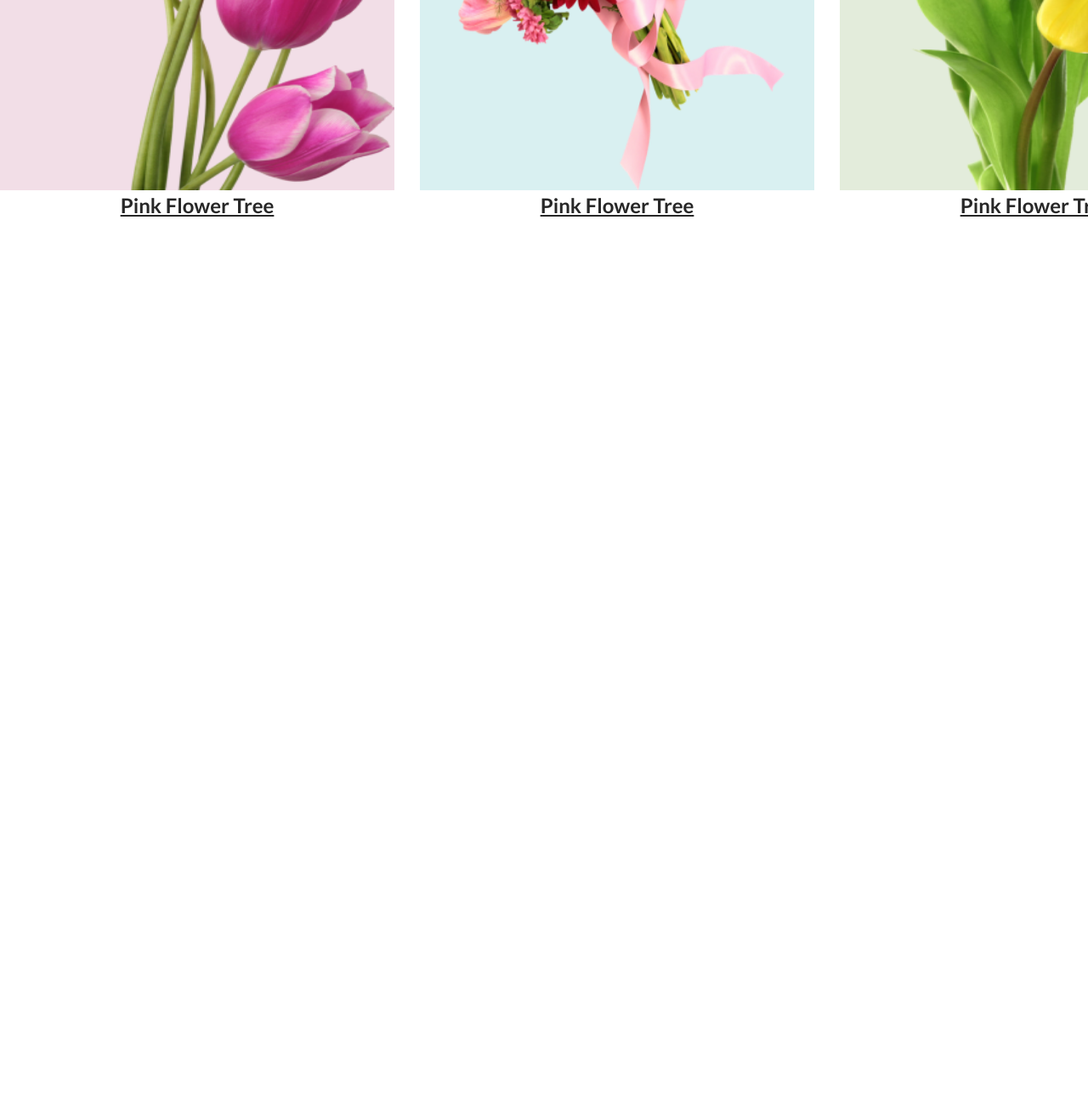
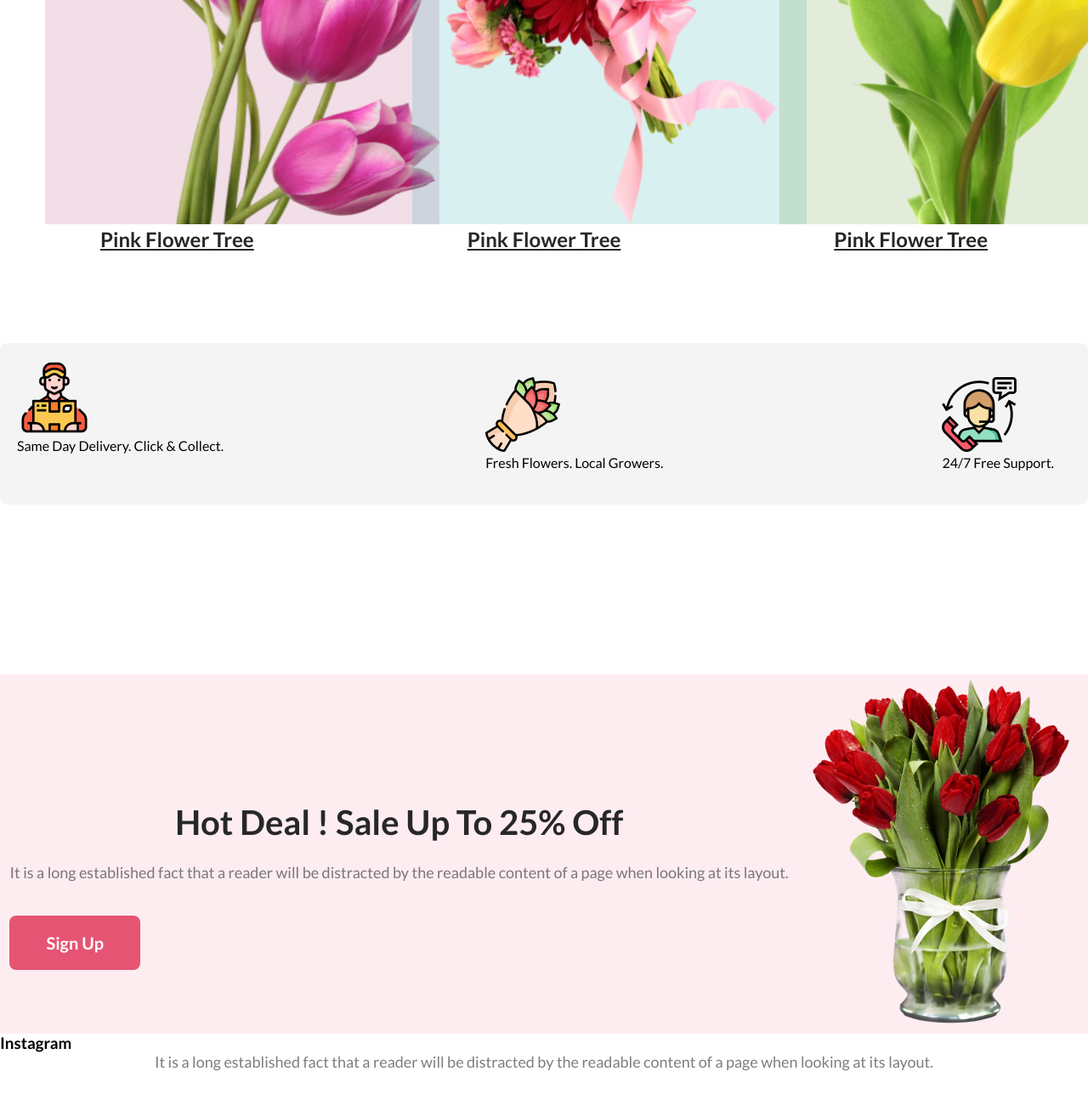
Before and after one commit to motasn/online-flower-shop, a plain HTML site: page index.html in a window 1280 px wide. Shown: the part 1433-2734 px from the top of the page at 85% size. Before the commit the page ends 1689 px from the top, so only its background shows below. Drawn offline with Linux system fonts and the light colour scheme.

Commit message:
instagram

```diff
--- a/index.html
+++ b/index.html
@@ -35,20 +35,72 @@
 <div class="Featured-contener">
     <div class="Featured-img">
 <img class="image-bg-1" src="image/pngwing 6.png" alt="">
-<p>Pink Flower Tree</p>
+ <div>
+    <p>Pink Flower Tree</p>
+ </div>
     </div>
 
     <div class="Featured-img">
 <img class="image-bg-3" src="image/pngwing 5.png" alt="">
-<p>Pink Flower Tree</p>
+<div>
+    <p>Pink Flower Tree</p>
+</div>
     </div>
+
+
     <div class="Featured-img">
         <img  class="image-bg-2" src="image/pngwing 7.png" alt="">
+    <div>
         <p>Pink Flower Tree</p>
+    </div>
             </div>
 </div>
 
  </section>
+
+
+ <section id="serves">
+   <div class="serves-contaner">
+     <div class="serves-option">
+     <img src="image/Group 57.png" alt="">
+     <p>Same Day Delivery. Click & Collect.</p>
+     </div>
+     <div class="serves-option">
+        <div class="serves-option">
+            <img src="image/Group 58.png" alt="">
+            <p>Fresh Flowers. Local Growers.</p>
+            </div>
+     </div>
+     <div class="serves-option">
+        <div class="serves-option">
+            <img src="image/Group 59.png" alt="">
+            <p>24/7 Free Support.</p>
+            </div>
+     </div>
+   </div>
+ </section>
+
+<section class="hot-deal">
+    <div class="deal-contaner">
+        <div class="hot-deal-tex">
+        <h2>Hot Deal ! Sale Up To 25% <span class="Off">Off</span> </h2>
+        <p>It is a long established fact that a reader will be distracted by the readable content of a page when looking at its layout.</p>
+        <button>Sign Up</button>
+        </div>
+        <div class="hot-deal-img">
+<img src="image/pngwing 8.png" alt="">
+        </div>
+    </div>
+</section>
+
+
+<section class="Instagram">
+    <div class="Instagram-contaner">
+    <h3> Instagram</h3>
+    <p>It is a long established fact that a reader will be distracted by the readable content of a page when looking at its layout.</p>
+
+    </div>
+</section>
 </main>
 
 <footer>
--- a/styles/flower.css
+++ b/styles/flower.css
@@ -4,7 +4,7 @@
     border: 0px;
 }
 
-header {
+header ,.deal-contaner{
     background: rgba(229, 84, 115, 0.10);
 }
 
@@ -42,7 +42,7 @@ header {
     margin-bottom: 40px;
 }
 
-.banner-text button {
+.banner-text button , .deal-contaner button{
     color: #FFF;
     font-size: 20px;
     font-weight: 700;
@@ -55,6 +55,7 @@ header {
     width: auto 120px;
     cursor: pointer;
     transition: all 1s;
+
 
 }
 
@@ -70,7 +71,7 @@ button:hover {
 }
 
 
-.Featured-titel {
+.Featured-titel ,.deal-contaner h2 ,.Instagram-contaner h2 {
     color: #272727;
     text-align: center;
     font-size: 40px;
@@ -79,18 +80,21 @@ button:hover {
     padding-bottom: 24px;
 }
 
-.Featured-p {
+.Featured-p ,.deal-contaner p ,.Instagram-contaner p{
     color: rgba(39, 39, 39, 0.60);
     text-align: center;
     font-size: 18px;
     font-weight: 400;
+    padding-bottom: 40px;
 
 }
 
 .Featured-contener {
     display: flex;
-    gap: 30px;
+    gap: 15px;
     align-items: center;
+    justify-content: space-around;
+
 }
 
 .Featured-img p {
@@ -100,6 +104,8 @@ button:hover {
     font-size: 24px;
     font-weight: 700;
     text-decoration-line: underline;
+
+
 
 }
 
@@ -125,3 +131,40 @@ button:hover {
     border-radius: 300px 300px 0px 0px;
     background: rgba(71, 125, 17, 0.15);
 }
+
+.Featured-img {
+    width: 310px;
+    height: 428px;
+
+}
+
+#servers-contaner {
+    border-radius: 8px;
+    background: red;
+    display: flex;
+
+
+}
+
+#serves{
+    border-radius: 8px;
+    background: rgba(39, 39, 39, 0.05);
+    margin-top:250px ;
+    margin-bottom:200px ;
+
+}
+#serves .serves-contaner  {
+display: flex;
+justify-content:space-between;
+}
+
+.serves-option{
+    padding:20px ;
+
+}
+
+
+.deal-contaner{
+    display: flex;
+    justify-content: space-around;
+}
```
